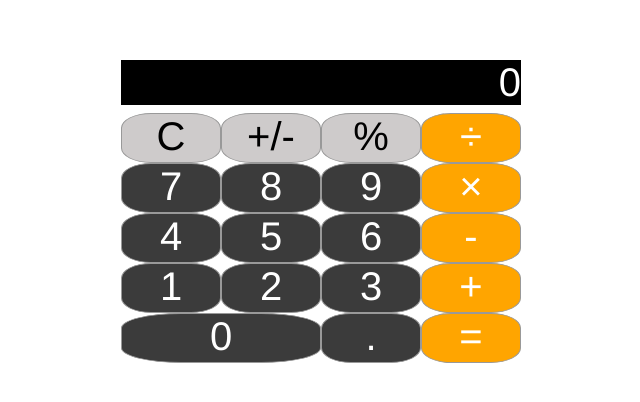
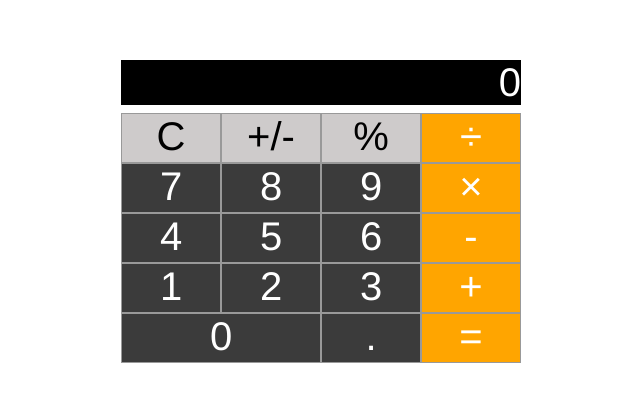
Before and after one commit to TatsushiFukunaga/vue-calculator, a Vue app: page / in a window 1280 px wide. Shown: the top 402 px of the page, without its empty margins (319-959 px from the left). Built offline with nearby package versions, Linux system fonts and the light colour scheme.

Commit message:
removed border radius

```diff
--- a/src/components/Calculator.vue
+++ b/src/components/Calculator.vue
@@ -160,7 +160,6 @@ export default {
   color: white;
   background-color: #3b3b3b;
   border: 1px solid #999;
-  border-radius: 30%;
   cursor: pointer;
 }
 
```
